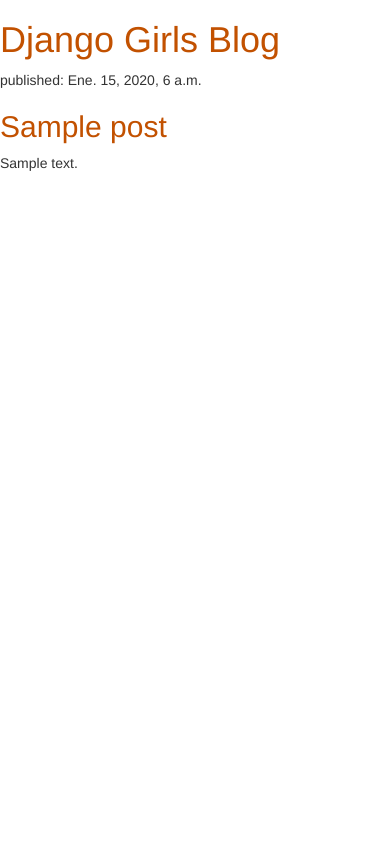
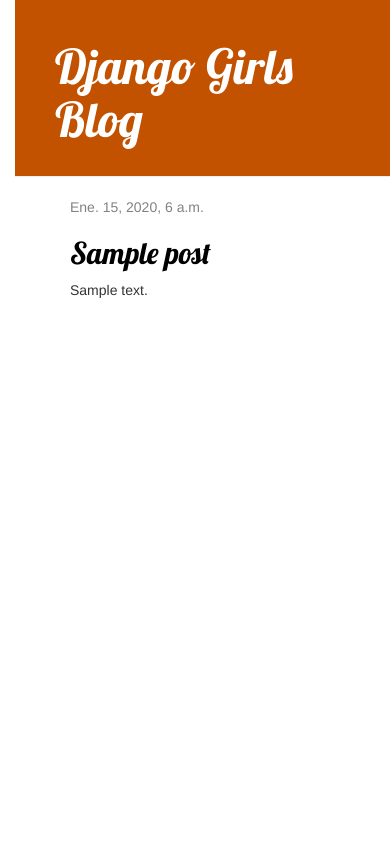
Before and after one commit to niky93/my-first-blog, a Django app: template blog/templates/blog/post_list.html in a window 390 px wide. Run offline with Django 3.2, Linux system fonts and the light colour scheme; the template is opened without the code that fills it: values that come from a table or form of the project are taken from there, others are empty; tables that the repository leaves empty hold one stand-in row (values such as "Sample post"); some libraries are stand-ins or nearby versions.

Commit message:
Se han modificado los archivos para que funcione el css

```diff
--- a/blog/static/css/blog.css
+++ b/blog/static/css/blog.css
@@ -1,3 +1,57 @@
 h1 a, h2 a {
     color: #C25100;
 }
+body {
+    padding-left: 15px;
+}
+h1 a {
+    color: #FCA205;
+    font-family: 'Lobster';
+}
+
+.page-header {
+    background-color: #C25100;
+    margin-top: 0;
+    padding: 20px 20px 20px 40px;
+}
+
+.page-header h1, .page-header h1 a, .page-header h1 a:visited, .page-header h1 a:active {
+    color: #ffffff;
+    font-size: 36pt;
+    text-decoration: none;
+}
+
+.content {
+    margin-left: 40px;
+}
+
+h1, h2, h3, h4 {
+    font-family: 'Lobster', cursive;
+}
+
+.date {
+    color: #828282;
+}
+
+.save {
+    float: right;
+}
+
+.post-form textarea, .post-form input {
+    width: 100%;
+}
+
+.top-menu, .top-menu:hover, .top-menu:visited {
+    color: #ffffff;
+    float: right;
+    font-size: 26pt;
+    margin-right: 20px;
+}
+
+.post {
+    margin-bottom: 70px;
+}
+
+.post h2 a, .post h2 a:visited {
+    color: #000000;
+}
--- /dev/null
+++ b/blog/templates/blog/base.html
@@ -0,0 +1,23 @@
+{% load static %}
+<html>
+    <head>
+        <title>Django Girls blog</title>
+        <link rel="stylesheet" href="//maxcdn.bootstrapcdn.com/bootstrap/3.2.0/css/bootstrap.min.css">
+        <link rel="stylesheet" href="//maxcdn.bootstrapcdn.com/bootstrap/3.2.0/css/bootstrap-theme.min.css">
+        <link href='//fonts.googleapis.com/css?family=Lobster&subset=latin,latin-ext' rel='stylesheet' type='text/css'>
+        <link rel="stylesheet" href="{% static 'css/blog.css' %}">
+    </head>
+    <body>
+            <div class="page-header">
+                <h1><a href="/">Django Girls Blog</a></h1>
+            </div>
+            <div class="content container">
+                <div class="row">
+                    <div class="col-md-8">
+                    {% block content %}
+                    {% endblock %}
+                    </div>
+                </div>
+            </div>
+        </body>
+</html>
--- a/blog/templates/blog/post_list.html
+++ b/blog/templates/blog/post_list.html
@@ -1,22 +1,13 @@
-{% load static %}
-<html>
-    <head>
-        <title>Django Girls blog</title>
-        <link rel="stylesheet" href="//maxcdn.bootstrapcdn.com/bootstrap/3.2.0/css/bootstrap.min.css">
-        <link rel="stylesheet" href="//maxcdn.bootstrapcdn.com/bootstrap/3.2.0/css/bootstrap-theme.min.css">
-        <link rel="stylesheet" href="{% static 'css/blog.css' %}">
-    </head>
-    <body>
-        <div>
-            <h1><a href="/">Django Girls Blog</a></h1>
+{% extends 'blog/base.html' %}
+
+{% block content %}
+    {% for post in posts %}
+        <div class="post">
+            <div class="date">
+                {{ post.published_date }}
+            </div>
+            <h2><a href="">{{ post.title }}</a></h2>
+            <p>{{ post.text|linebreaksbr }}</p>
         </div>
-
-        {% for post in posts %}
-            <div>
-                <p>published: {{ post.published_date }}</p>
-                <h2><a href="">{{ post.title }}</a></h2>
-                <p>{{ post.text|linebreaksbr }}</p>
-            </div>
-        {% endfor %}
-    </body>
-</html>
+    {% endfor %}
+{% endblock %}
--- a/mysite/urls.py
+++ b/mysite/urls.py
@@ -15,8 +15,12 @@
 """
 from django.contrib import admin
 from django.urls import path, include
-
+from django.conf import settings
+from django.conf.urls.static import static
 urlpatterns = [
     path('admin/', admin.site.urls),
     path('', include('blog.urls')),
 ]
+if settings.DEBUG:
+    urlpatterns += static(settings.STATIC_URL, document_root=settings.STATIC_ROOT)
+    urlpatterns += static(settings.MEDIA_URL, document_root=settings.MEDIA_ROOT)
```
Also changed, not shown: mysite/settings.py (+7 -1 lines).
